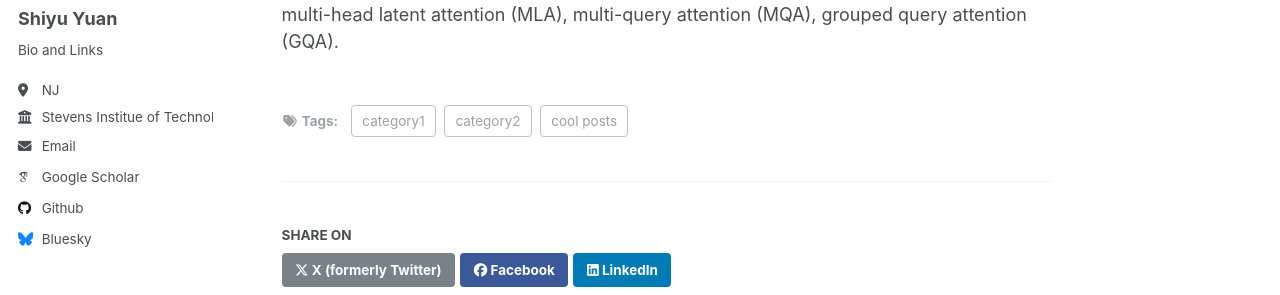
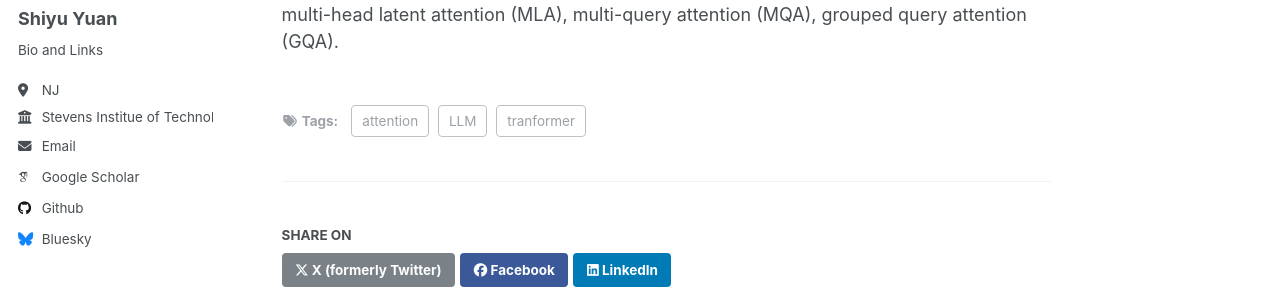
Before and after one commit to syyuan2021/syy2025, a Jekyll site: the page built from _posts/2025-01-31-blog-post-1.md, in a window 1280 px wide and 900 px high. Shown: the part 283-578 px from the top of the window. Built offline with Jekyll 4.4.1, drawn with Linux system fonts in a browser that asks for light colours; some web fonts are replaced.

Commit message:
Update 2025-01-31-blog-post-1.md

```diff
--- a/_posts/2025-01-31-blog-post-1.md
+++ b/_posts/2025-01-31-blog-post-1.md
@@ -3,9 +3,9 @@ title: 'Transformer Attention Variants'
 date: 2025-01-31
 permalink: /2025/01/31/blog-post-1/
 tags:
-  - cool posts
-  - category1
-  - category2
+  - LLM
+  - tranformer
+  - attention
 ---
 
 This blog mainly record my learning process of transformer attention part. Including multi-head attention in the 'Attention is all you need' paper, and its following variants,
```
